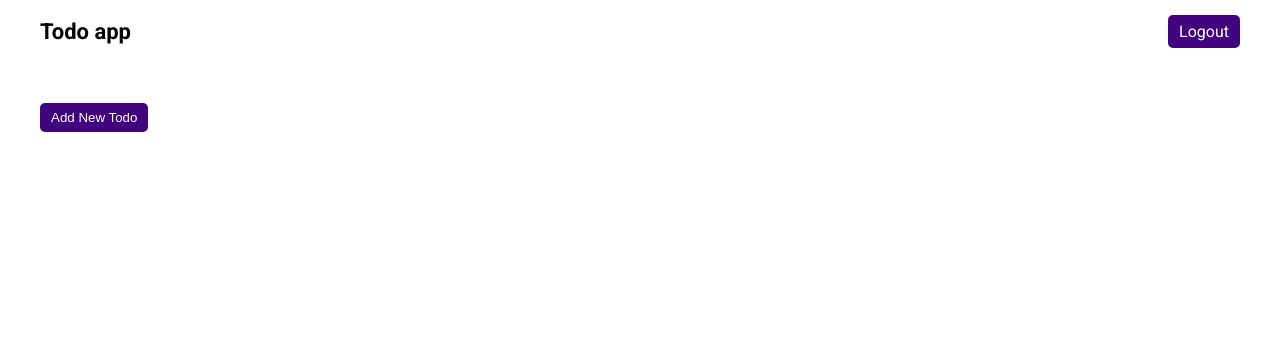
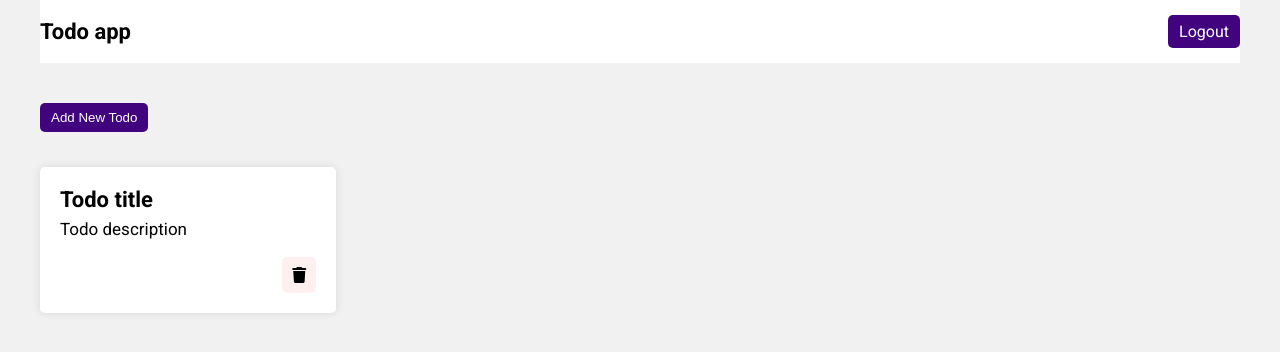
Before and after one commit to macruuftech/toodo-app, a plain HTML site: page index.html in a window 1280 px wide. Drawn offline with Linux system fonts and the light colour scheme.

Commit message:
lesson theree

```diff
--- a/index.html
+++ b/index.html
@@ -5,6 +5,10 @@
     <meta name="viewport" content="width=device-width, initial-scale=1.0" />
     <title>Document</title>
     <link rel="stylesheet" href="style.css" />
+    <link
+      rel="stylesheet"
+      href="https://cdnjs.cloudflare.com/ajax/libs/font-awesome/6.7.0/css/all.min.css"
+    />
   </head>
   <body>
     <div class="header">
@@ -13,6 +17,15 @@
     </div>
     <div class="container">
       <button>Add New Todo</button>
+      <div class="boxs">
+        <div class="box">
+          <h2>Todo title</h2>
+          <p>Todo description</p>
+          <div class="box-footer">
+            <i class="fa-solid fa-trash"></i>
+          </div>
+        </div>
+      </div>
     </div>
   </body>
 </html>
--- a/style.css
+++ b/style.css
@@ -8,6 +8,7 @@
 
 body {
   font-family: "Roboto", sans-serif;
+  background-color: #f1f1f1;
 }
 
 .con-auth {
@@ -98,3 +99,34 @@ body {
   cursor: pointer;
   border: none;
 }
+.container .boxs {
+  padding-top: 35px;
+  display: grid;
+  grid-template-columns: repeat(4, 1fr);
+  grid-column-gap: 5px;
+  grid-row-gap: 5px;
+}
+.boxs .box {
+  background-color: #fff;
+  padding: 20px;
+  border-radius: 5px;
+  box-shadow: 0px 0px 10px rgba(0, 0, 0, 0.1);
+}
+.box h2 {
+  font-size: 22px;
+}
+.box p {
+  padding-top: 7px;
+  font-size: 17px;
+}
+.box .box-footer {
+  padding-top: 18px;
+  display: flex;
+  justify-content: end;
+}
+.box-footer i {
+  padding: 10px;
+  border-radius: 5px;
+  cursor: pointer;
+  background-color: #fa00000f;
+}
```
